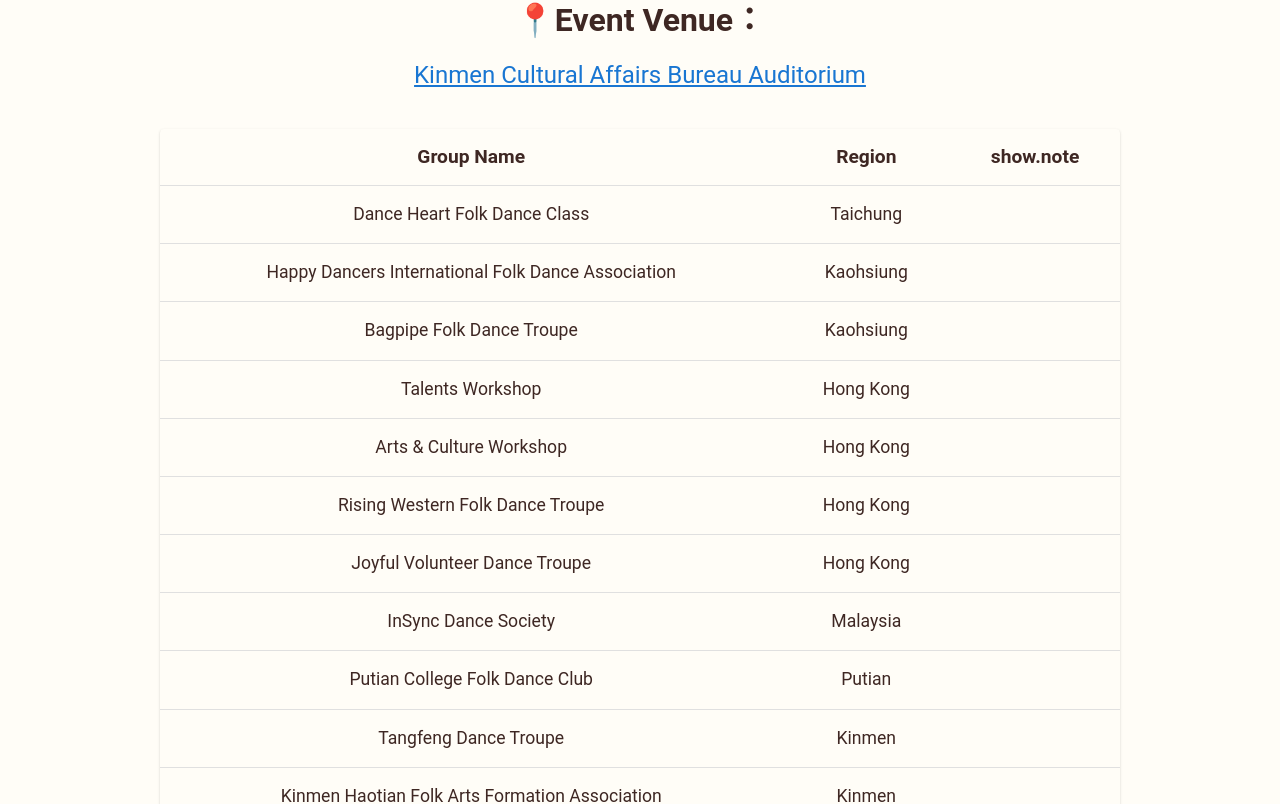
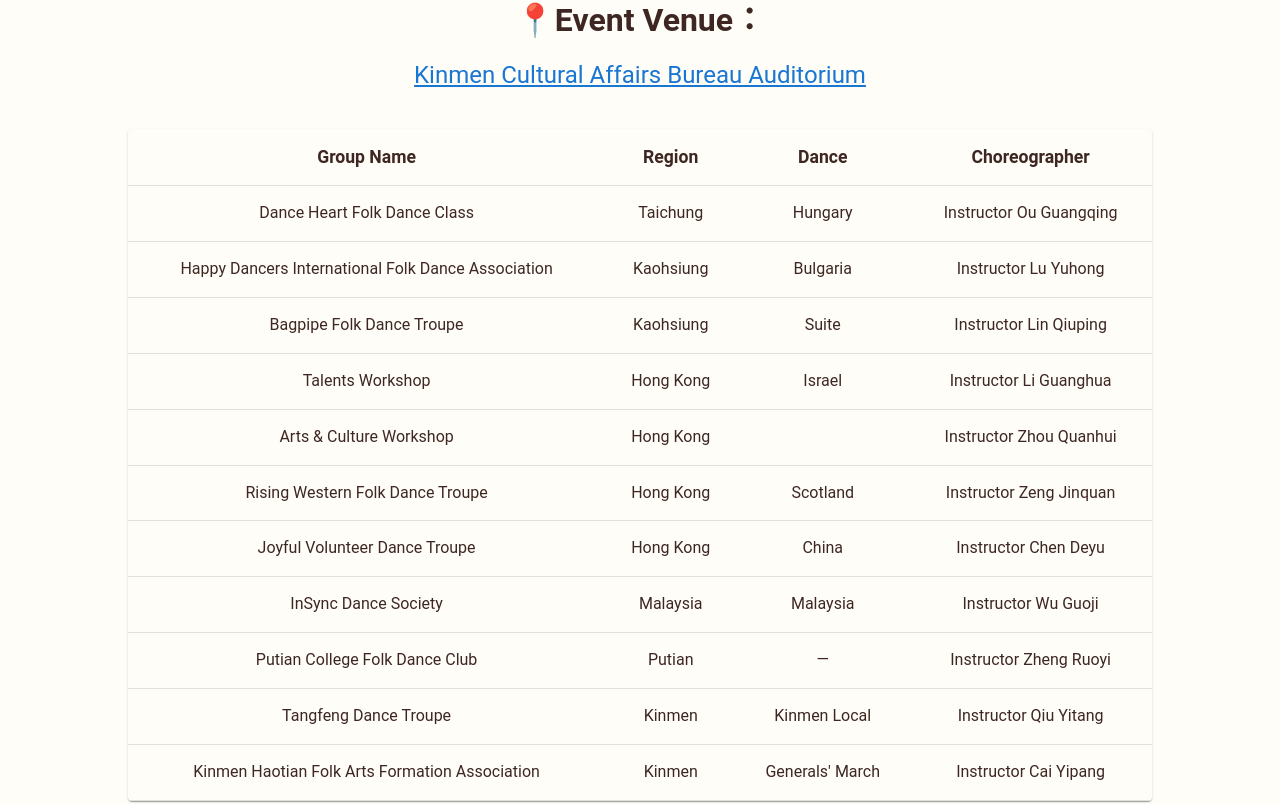
Before and after one commit to Folkdance2025/Folkdance2025.github.io, a React (Vite) app: page /show in a window 1280 px wide. Shown: the part 1359-2163 px from the top of the page. Built offline with nearby package versions, Linux system fonts and the light colour scheme.

Commit message:
表格重新建置

```diff
--- a/src/pages/ShowPage.jsx
+++ b/src/pages/ShowPage.jsx
@@ -43,9 +43,10 @@ export default function ShowPage() {
           whiteSpace: "pre-line",
           textAlign: "justify",
           lineHeight: 1.8,
-          letterSpacing: "0.02em",}}
-
->         {t("show.description")}
+          letterSpacing: "0.02em",
+        }}
+      >
+        {t("show.description")}
       </Typography>
 
       <Box sx={{ mt: 4 }}>
@@ -66,28 +67,24 @@ export default function ShowPage() {
 
       <TableContainer
         component={Paper}
-        sx={{ maxWidth: 960, mx: "auto", mt: 4, overflowX: "auto" }}
+        sx={{ maxWidth: 1024, mx: "auto", mt: 4, overflowX: "auto" }}
       >
         <Table>
           <TableHead>
             <TableRow>
-              <TableCell align="center" sx={{ fontSize: "1.2rem", fontWeight: "bold" }}>
-                {t("show.group")}
-              </TableCell>
-              <TableCell align="center" sx={{ fontSize: "1.2rem", fontWeight: "bold" }}>
-                {t("show.region")}
-              </TableCell>
-              <TableCell align="center" sx={{ fontSize: "1.2rem", fontWeight: "bold" }}>
-                {t("show.note")}
-              </TableCell>
+              <TableCell align="center" sx={{ fontSize: "1.1rem", fontWeight: "bold" }}>{t("show.group")}</TableCell>
+              <TableCell align="center" sx={{ fontSize: "1.1rem", fontWeight: "bold" }}>{t("show.region")}</TableCell>
+              <TableCell align="center" sx={{ fontSize: "1.1rem", fontWeight: "bold" }}>{t("show.dance")}</TableCell>
+              <TableCell align="center" sx={{ fontSize: "1.1rem", fontWeight: "bold" }}>{t("show.choreographer")}</TableCell>
             </TableRow>
           </TableHead>
           <TableBody>
             {groups.map((item, idx) => (
               <TableRow key={idx}>
-                <TableCell align="center" sx={{ fontSize: "1.1rem" }}>{item.name}</TableCell>
-                <TableCell align="center" sx={{ fontSize: "1.1rem" }}>{item.region}</TableCell>
-                <TableCell align="center" sx={{ fontSize: "1.1rem" }}>{item.note}</TableCell>
+                <TableCell align="center" sx={{ fontSize: "1rem" }}>{item.name}</TableCell>
+                <TableCell align="center" sx={{ fontSize: "1rem" }}>{item.region}</TableCell>
+                <TableCell align="center" sx={{ fontSize: "1rem" }}>{item.dance}</TableCell>
+                <TableCell align="center" sx={{ fontSize: "1rem" }}>{item.choreographer}</TableCell>
               </TableRow>
             ))}
           </TableBody>
```
